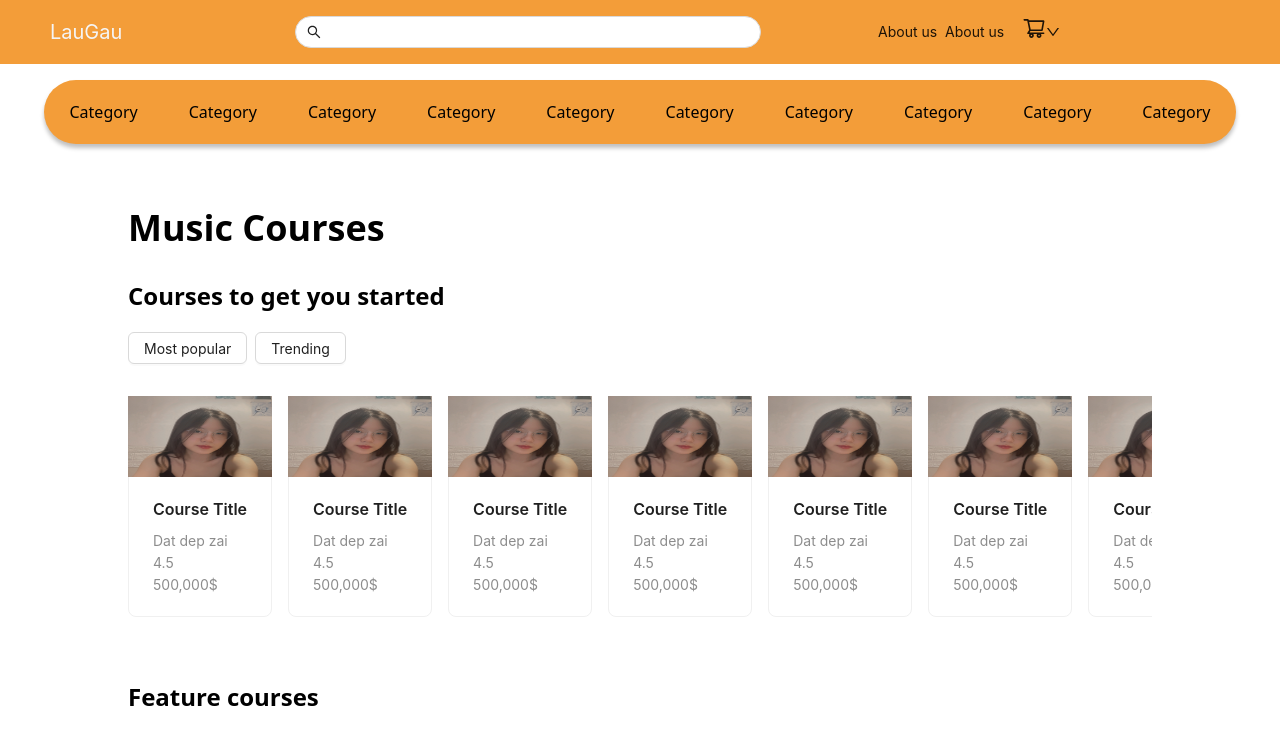
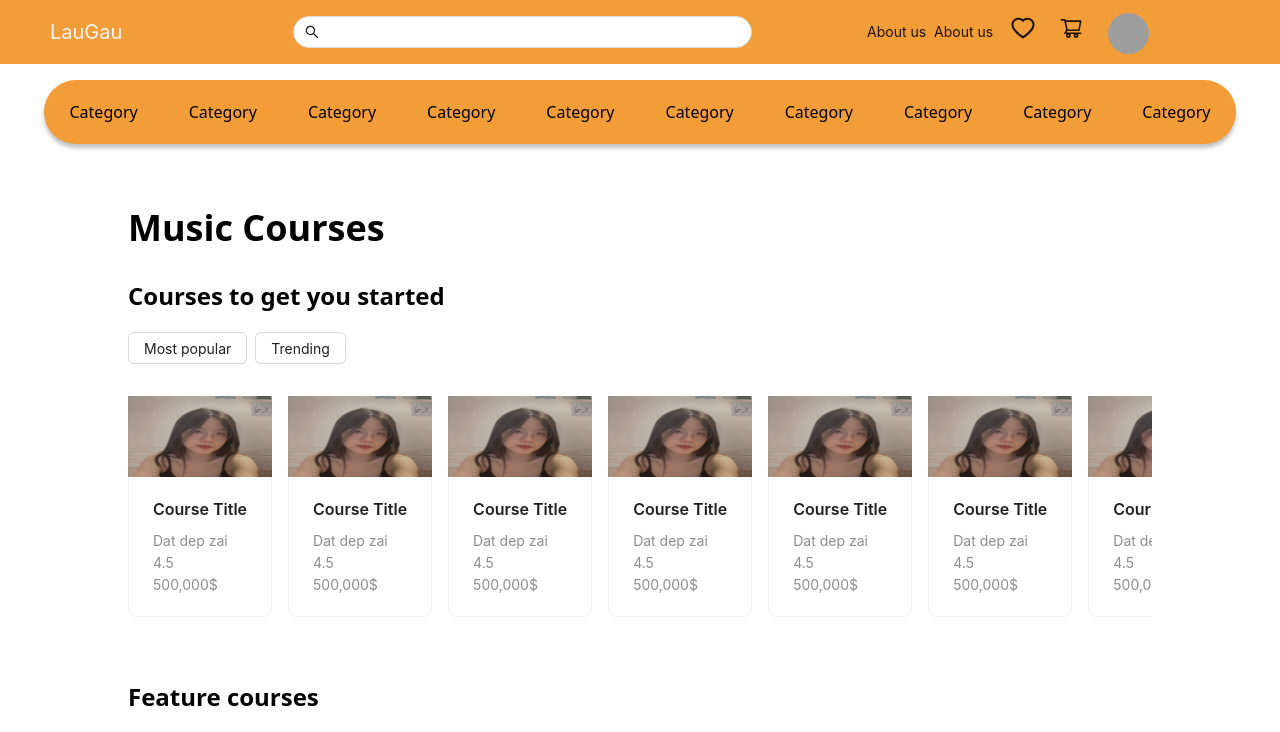
Before and after one commit to datnt2002/Music-Online-Learning-System, a React (Create React App) app: page / in a window 1280 px wide. Shown: the top 732 px of the page. Built offline with nearby package versions, Linux system fonts and the light colour scheme; sample sign-in values are in the browser's storage; grey boxes are pictures that could not be loaded.

Commit message:
dropdown cart and wishlist UI

```diff
--- /dev/null
+++ b/src/components/Container/Cart/CartHoverDropDown.jsx
@@ -0,0 +1,54 @@
+import React from 'react';
+
+import { Dropdown, Space } from 'antd';
+import { Link } from 'react-router-dom';
+
+const CartHoverDropDown = ({ icon, buttonTitle }) => {
+  const items = [
+    {
+      key: '1',
+      label: (
+        <a target="_blank" rel="noopener noreferrer" href="https://www.antgroup.com">
+          1st menu item
+        </a>
+      ),
+    },
+    {
+      key: '2',
+      label: (
+        <a target="_blank" rel="noopener noreferrer" href="https://www.aliyun.com">
+          2nd menu item (disabled)
+        </a>
+      ),
+      disabled: true,
+    },
+    {
+      key: '3',
+      label: (
+        <a target="_blank" rel="noopener noreferrer" href="https://www.luohanacademy.com">
+          3rd menu item (disabled)
+        </a>
+      ),
+      disabled: true,
+    },
+    {
+      type: 'divider',
+    },
+    {
+      key: 'button',
+      label: <Link>{buttonTitle}</Link>,
+    },
+  ];
+  return (
+    <Dropdown
+      placement="bottom"
+      menu={{
+        items,
+      }}
+    >
+      <Space>{icon}</Space>
+    </Dropdown>
+  );
+};
+
+export default CartHoverDropDown;
--- a/src/components/Layout/User/HeaderComponent/AvatarDropdown.jsx
+++ b/src/components/Layout/User/HeaderComponent/AvatarDropdown.jsx
@@ -1,34 +1,72 @@
 import React from 'react';
-import { DownOutlined, ShoppingCartOutlined } from '@ant-design/icons';
-import { Dropdown, Space } from 'antd';
+import { ShoppingCartOutlined, HeartOutlined } from '@ant-design/icons';
+import { Avatar, Dropdown, Space } from 'antd';
 import { useSelector } from 'react-redux';
 import { Link } from 'react-router-dom';
+import CartHoverDropDown from '../../../Container/Cart/CartHoverDropDown';
 
 const items = [
   {
     key: '1',
-    label: <Link to="/profile">1st menu item</Link>,
+    label: (
+      <Link to="/profile">
+        <Space className="flex">
+          <Avatar
+            size={43}
+            src="https://thichthucung.com/wp-content/uploads/meo-beo-phi-co-nguy-hiem-khong.jpg"
+            alt="Avatar"
+          />
+          <div className="flex flex-col">
+            <p>Username</p>
+            <p>Email</p>
+          </div>
+        </Space>
+      </Link>
+    ),
   },
   {
     type: 'divider',
   },
   {
     key: '2',
-    label: (
-      <a target="_blank" rel="noopener noreferrer" href="https://www.aliyun.com">
-        2nd menu item (disabled)
-      </a>
-    ),
-    disabled: true,
+    label: <Link>My Learning</Link>,
   },
   {
     key: '3',
-    label: (
-      <a target="_blank" rel="noopener noreferrer" href="https://www.luohanacademy.com">
-        3rd menu item (disabled)
-      </a>
-    ),
-    disabled: true,
+    label: <Link>My Cart</Link>,
+  },
+  {
+    key: '4',
+    label: <Link>Wishlist</Link>,
+  },
+  {
+    type: 'divider',
+  },
+  {
+    key: '5',
+    label: <Link>Messages</Link>,
+  },
+  {
+    type: 'divider',
+  },
+  {
+    key: '6',
+    label: <Link>Payment methods</Link>,
+  },
+  {
+    key: '7',
+    label: <Link>Purchase History</Link>,
+  },
+  {
+    type: 'divider',
+  },
+  {
+    key: '8',
+    label: <Link>Help</Link>,
+  },
+  {
+    key: '9',
+    label: <Link>Log out</Link>,
   },
 ];
 const AvatarDropdown = () => {
@@ -38,50 +76,20 @@ const AvatarDropdown = () => {
   console.log(currentUser);
 
   return (
-    <>
-      <div className="">
-        <ShoppingCartOutlined className="text-2xl" />
-      </div>
+    <Space size="large">
+      <Space size="large">
+        <CartHoverDropDown buttonTitle="Go to Wishlist" icon={<HeartOutlined className="text-2xl" />} />
+        <CartHoverDropDown buttonTitle="Go to Cart" icon={<ShoppingCartOutlined className="text-2xl" />} />
+      </Space>
 
       <Dropdown menu={{ items }}>
-        <Space>
-          <DownOutlined />
-        </Space>
+        <Avatar
+          size={43}
+          src="https://thichthucung.com/wp-content/uploads/meo-beo-phi-co-nguy-hiem-khong.jpg"
+          alt="Avatar"
+        />
       </Dropdown>
-      {/* personal info */}
-      {/* <div>
-            <img
-              src="https://cafefcdn.com/thumb_w/640/203337114487263232/2022/3/3/photo1646280815645-1646280816151764748403.jpg"
-              alt="avatar"
-              className="w-10 rounded-full aspect-square"
-            />
-            <Link to="/profile">{currentUser.username}</Link>
-            <h2>{currentUser.email}</h2>
-          </div>
-          <div>
-            <h3>My Learning</h3>
-            <h3>My Cart</h3>
-            <h3>WishList</h3>
-            <h3>Teach on</h3>
-          </div>
-          <div>
-            <h3>Notification</h3>
-            <h3>Message</h3>
-          </div>
-          <div>
-            <h3>My Learning</h3>
-            <h3>My Cart</h3>
-            <h3>WishList</h3>
-            <h3>Teach on</h3>
-            <h3>Teach on</h3>
-          </div>
-          <div>
-            <h3>Log out</h3>
-            <h3>Message</h3>
-          </div> */}
-
-      {/* </div> */}
-    </>
+    </Space>
   );
 };
 
```
